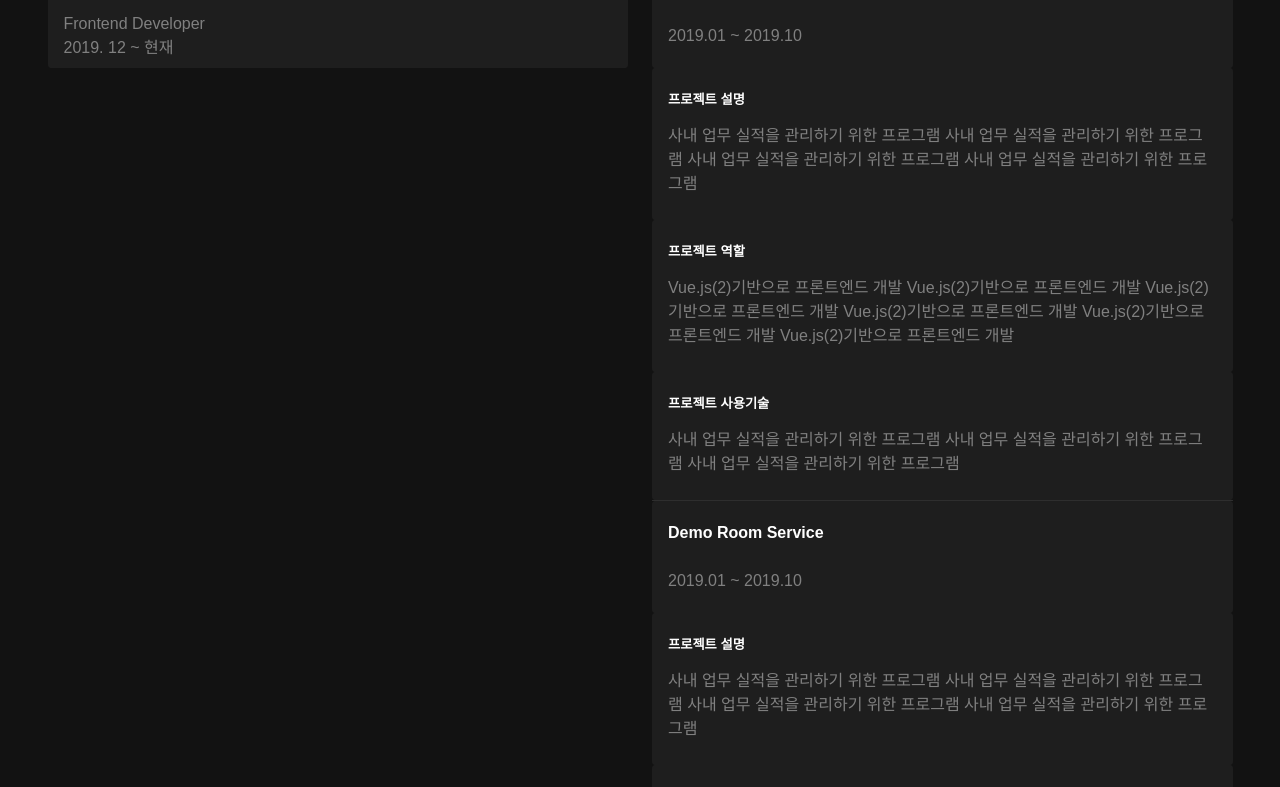
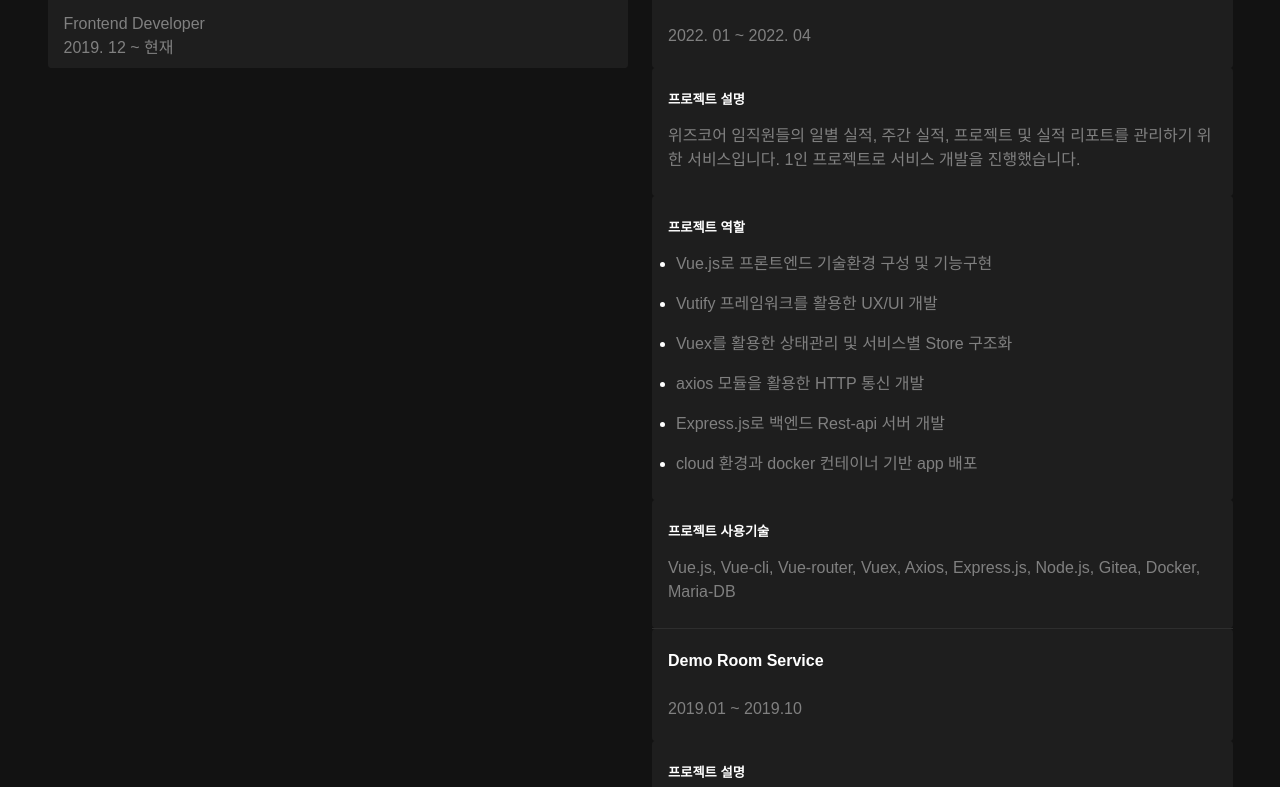
Before and after one commit to s-seongsik/nuxtjs-resume, a Nuxt app: page / in a window 1280 px wide. Shown: the part 780-1567 px from the top of the page. Built offline with nearby package versions, Linux system fonts and the light colour scheme.

Commit message:
리팩토링 데이터 맵핑중... 2022-04-04

```diff
--- a/assets/variables.scss
+++ b/assets/variables.scss
@@ -7,6 +7,18 @@ body:before {
   position: fixed;
   z-index: 1;
   top: 0;
+  display: block;
+  content: "";
+  width: 100%;
+  height: 10px;
+  background: #00d2ff;
+  background: linear-gradient(to right, #3a7bd5, #00d2ff);
+}
+
+body::after {
+  position: fixed;
+  z-index: 1;
+  bottom: 2;
   display: block;
   content: "";
   width: 100%;
--- a/components/refactoring/Experience.vue
+++ b/components/refactoring/Experience.vue
@@ -54,12 +54,12 @@
 
                         <v-card elevation="0">
                             <v-list>
-                                    <v-list-item>
-                                        <h5>프로젝트 역할</h5>
-                                    </v-list-item>
-                                    <v-list-item>
-                                        <p style="color:gray">{{p_value.role}}</p>
-                                    </v-list-item>
+                                <v-list-item>
+                                    <h5>프로젝트 역할</h5>
+                                </v-list-item>
+                                <ul>
+                                    <li v-for="(r_value,r_index) in p_value.role" :key="r_index"><p style="color:gray">{{r_value}}</p></li>
+                                </ul>
                             </v-list>
                         </v-card>
 
--- a/components/refactoring/Profile.vue
+++ b/components/refactoring/Profile.vue
@@ -27,8 +27,9 @@
                       {{value.icon}}
                     </v-icon>
                 </v-list-item-icon>
-                    <v-list-item-title v-if="value.link"><a :href="value.link" target="_blank">{{value.text}}</a></v-list-item-title>
-                    <v-list-item-title v-else>{{value.text}}</v-list-item-title>
+
+                <v-list-item-content v-if="value.link"><a :href="value.link" target="_blank">{{value.text}}</a></v-list-item-content>
+                <v-list-item-content v-else>{{value.text}}</v-list-item-content>
             </v-list-item>
           </v-list>
       </v-card>
--- a/layouts/default.vue
+++ b/layouts/default.vue
@@ -4,18 +4,18 @@
     <v-main>
         <Nuxt />
     </v-main>
-    <Footer/>
+    <!-- <Footer/> -->
   </v-app>
 </template>
 
 <script>
 // import Appbar from './Appbar.vue';
-import Footer from "./Footer.vue";
+// import Footer from "./Footer.vue";
 
 export default {
   name: 'DefaultLayout',
   components:{
-    Footer: Footer,
+    // Footer: Footer,
     // Appbar: Appbar
   }
 }
--- a/store/experience.js
+++ b/store/experience.js
@@ -8,18 +8,25 @@ export const state = () => ({
             project: [
                 {
                     title:"실적관리 시스템",
-                    startDate: "2019.01",
-                    endDate: "2019.10",
-                    description: "사내 업무 실적을 관리하기 위한 프로그램 사내 업무 실적을 관리하기 위한 프로그램 사내 업무 실적을 관리하기 위한 프로그램 사내 업무 실적을 관리하기 위한 프로그램",
-                    role: "Vue.js(2)기반으로 프론트엔드 개발 Vue.js(2)기반으로 프론트엔드 개발 Vue.js(2)기반으로 프론트엔드 개발 Vue.js(2)기반으로 프론트엔드 개발 Vue.js(2)기반으로 프론트엔드 개발 Vue.js(2)기반으로 프론트엔드 개발",
-                    tech: "사내 업무 실적을 관리하기 위한 프로그램 사내 업무 실적을 관리하기 위한 프로그램 사내 업무 실적을 관리하기 위한 프로그램"
+                    startDate: "2022. 01",
+                    endDate: "2022. 04",
+                    description: "위즈코어 임직원들의 일별 실적, 주간 실적, 프로젝트 및 실적 리포트를 관리하기 위한 서비스입니다. 1인 프로젝트로 서비스 개발을 진행했습니다.",
+                    role: [
+                        "Vue.js로 프론트엔드 기술환경 구성 및 기능구현",
+                        "Vutify 프레임워크를 활용한 UX/UI 개발",
+                        "Vuex를 활용한 상태관리 및 서비스별 Store 구조화",
+                        "axios 모듈을 활용한 HTTP 통신 개발",
+                        "Express.js로 백엔드 Rest-api 서버 개발",
+                        "cloud 환경과 docker 컨테이너 기반 app 배포"
+                    ],
+                    tech: "Vue.js, Vue-cli, Vue-router, Vuex, Axios, Express.js, Node.js, Gitea, Docker, Maria-DB"
                 },
                 {
                     title:"Demo Room Service",
                     startDate: "2019.01",
                     endDate: "2019.10",
                     description: "사내 업무 실적을 관리하기 위한 프로그램 사내 업무 실적을 관리하기 위한 프로그램 사내 업무 실적을 관리하기 위한 프로그램 사내 업무 실적을 관리하기 위한 프로그램",
-                    role: "Vue.js(2)기반으로 프론트엔드 개발 Vue.js(2)기반으로 프론트엔드 개발 Vue.js(2)기반으로 프론트엔드 개발 Vue.js(2)기반으로 프론트엔드 개발 Vue.js(2)기반으로 프론트엔드 개발 Vue.js(2)기반으로 프론트엔드 개발",
+                    role: ["프론트엔드, 백엔드, 데봅스까지 혼자 개발하였습니다.", "프론트엔드는 Vue.js로 개발하였으며 백엔드는 node express.js로 Rest-api 서버를 구축하였습니다."],
                     tech: "사내 업무 실적을 관리하기 위한 프로그램 사내 업무 실적을 관리하기 위한 프로그램 사내 업무 실적을 관리하기 위한 프로그램"
                 },
                 {
@@ -27,7 +34,7 @@ export const state = () => ({
                     startDate: "2019.01",
                     endDate: "2019.10",
                     description: "사내 업무 실적을 관리하기 위한 프로그램 사내 업무 실적을 관리하기 위한 프로그램 사내 업무 실적을 관리하기 위한 프로그램 사내 업무 실적을 관리하기 위한 프로그램",
-                    role: "Vue.js(2)기반으로 프론트엔드 개발 Vue.js(2)기반으로 프론트엔드 개발 Vue.js(2)기반으로 프론트엔드 개발 Vue.js(2)기반으로 프론트엔드 개발 Vue.js(2)기반으로 프론트엔드 개발 Vue.js(2)기반으로 프론트엔드 개발",
+                    role: ["프론트엔드, 백엔드, 데봅스까지 혼자 개발하였습니다.", "프론트엔드는 Vue.js로 개발하였으며 백엔드는 node express.js로 Rest-api 서버를 구축하였습니다."],
                     tech: "사내 업무 실적을 관리하기 위한 프로그램 사내 업무 실적을 관리하기 위한 프로그램 사내 업무 실적을 관리하기 위한 프로그램"
                 },
                 {
@@ -35,7 +42,7 @@ export const state = () => ({
                     startDate: "2019.01",
                     endDate: "2019.10",
                     description: "사내 업무 실적을 관리하기 위한 프로그램 사내 업무 실적을 관리하기 위한 프로그램 사내 업무 실적을 관리하기 위한 프로그램 사내 업무 실적을 관리하기 위한 프로그램",
-                    role: "Vue.js(2)기반으로 프론트엔드 개발 Vue.js(2)기반으로 프론트엔드 개발 Vue.js(2)기반으로 프론트엔드 개발 Vue.js(2)기반으로 프론트엔드 개발 Vue.js(2)기반으로 프론트엔드 개발 Vue.js(2)기반으로 프론트엔드 개발",
+                    role: ["프론트엔드, 백엔드, 데봅스까지 혼자 개발하였습니다.", "프론트엔드는 Vue.js로 개발하였으며 백엔드는 node express.js로 Rest-api 서버를 구축하였습니다."],
                     tech: "사내 업무 실적을 관리하기 위한 프로그램 사내 업무 실적을 관리하기 위한 프로그램 사내 업무 실적을 관리하기 위한 프로그램"
                 },
             ],
```
